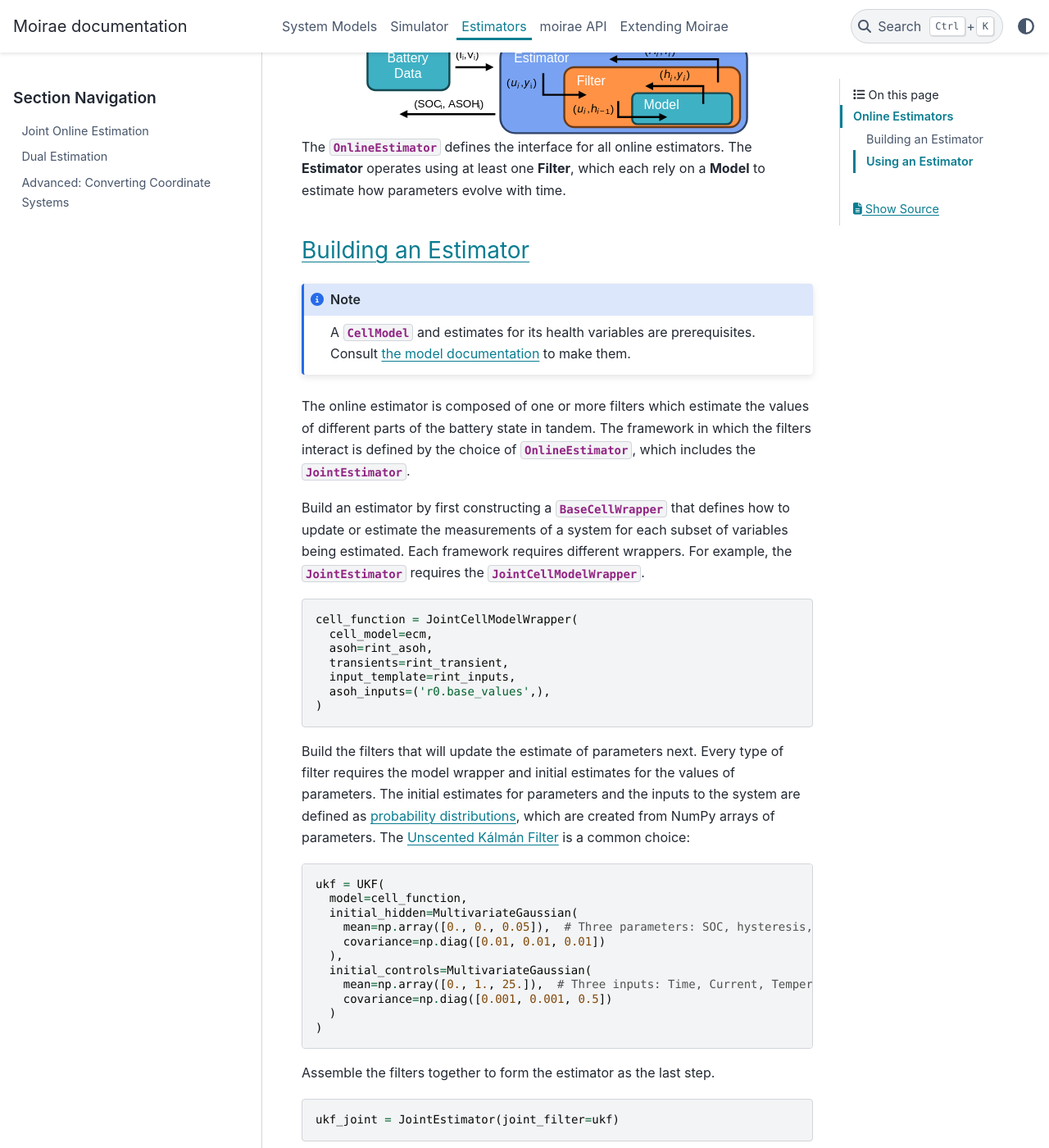
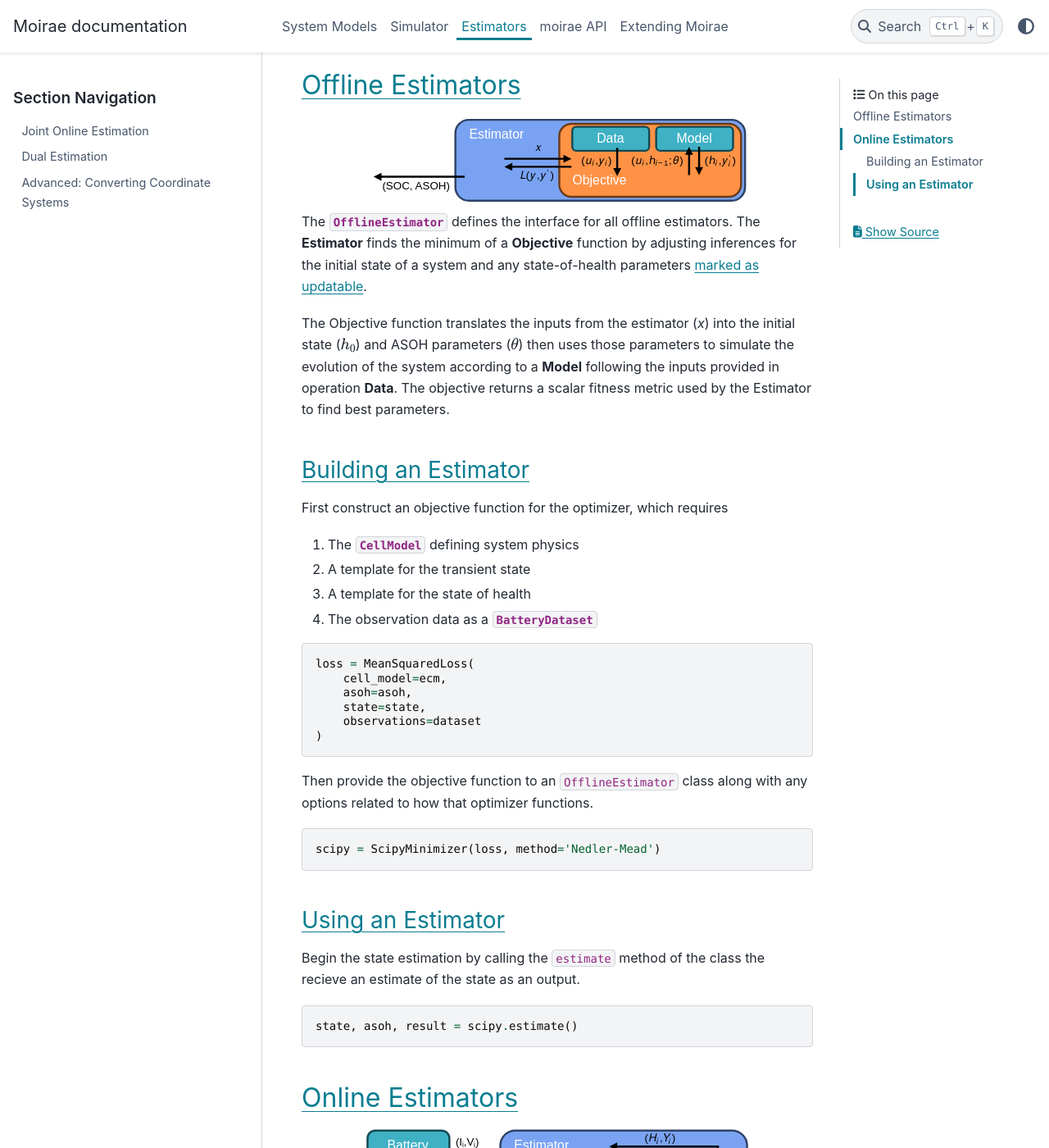
Before and after one commit to ROVI-org/auto-soh, a Sphinx documentation site: the page built from docs/estimators/index.rst, in a window 1280 px wide and 1400 px high, scrolled down 625 px. Shown: the whole window at 82% size. Built offline with Sphinx 7.4.7 and the PyData theme 0.15.4, drawn with Linux system fonts in a browser that asks for light colours; some of the changed text lies outside the part shown.

Commit message:
Initial draft of documentation

```diff
--- a/docs/estimators/index.rst
+++ b/docs/estimators/index.rst
@@ -13,6 +13,61 @@ Estimators come in several categories:
    :local:
    :depth: 2
 
+Offline Estimators
+------------------
+
+.. image:: ../_static/explain-offline.svg
+    :alt: Estimators receive data from a battery dataset then pass inputs and outputs to Filters, which rely on Models to estimate state changes and measurements
+    :align: center
+    :width: 75 %
+
+The :class:`~moirae.estimators.online.OfflineEstimator` defines the interface for all offline estimators.
+The **Estimator** finds the minimum of a **Objective** function by adjusting inferences
+for the initial state of a system and any state-of-health parameters
+`marked as updatable <../system-models.html#controlling-which-parameters-are-updatable>`_.
+
+The Objective function translates the inputs from the estimator (*x*) into the
+initial state (:math:`h_0`) and ASOH parameters (:math:`\theta`)
+then uses those parameters to simulate the evolution of the system according to a **Model**
+following the inputs provided in operation **Data**.
+The objective returns a scalar fitness metric used by the Estimator to find best parameters.
+
+Building an Estimator
++++++++++++++++++++++
+
+First construct an objective function for the optimizer, which requires
+
+1. The :class:`~moirae.models.base.CellModel` defining system physics
+2. A template for the transient state
+3. A template for the state of health
+4. The observation data as a :class:`~batdata.data.BatteryDataset`
+
+.. code-block:: python
+
+    loss = MeanSquaredLoss(
+        cell_model=ecm,
+        asoh=asoh,
+        state=state,
+        observations=dataset
+    )
+
+Then provide the objective function to an ``OfflineEstimator`` class along with
+any options related to how that optimizer functions.
+
+.. code-block:: python
+
+    scipy = ScipyMinimizer(loss, method='Nedler-Mead')
+
+Using an Estimator
+++++++++++++++++++
+
+Begin the state estimation by calling the ``estimate`` method of the class
+the recieve an estimate of the state as an output.
+
+.. code-block:: python
+
+    state, asoh, result = scipy.estimate()
+
 Online Estimators
 -----------------
 
@@ -27,11 +82,6 @@ how parameters evolve with time.
 
 Building an Estimator
 +++++++++++++++++++++
-
-.. note::
-
-    A :class:`~moirae.models.base.CellModel` and estimates for its health variables are prerequisites.
-    Consult `the model documentation <./system-models.html>`_ to make them.
 
 The online estimator is composed of one or more filters which estimate the values of different parts
 of the battery state in tandem.
```
Also changed, not shown: docs/_static/explain-offline.svg (added), 1 other file.
